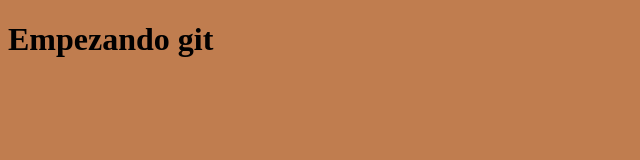
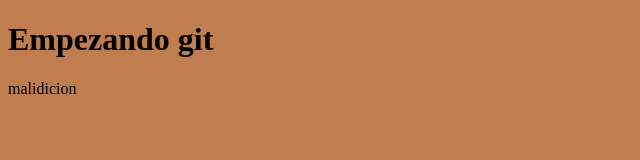
Before and after one commit to fabriciocristin/Primer-repositorio, a plain HTML site: page index.html in a window 1280 px wide. Shown: the full height of the page, 0-640 px from the left. Drawn offline with Linux system fonts and the light colour scheme.

Commit message:
modifique el index

```diff
--- a/index.html
+++ b/index.html
@@ -9,5 +9,6 @@
 </head>
 <body>
     <h1>Empezando git</h1>
+    <p>malidicion</p>
 </body>
 </html>
```
